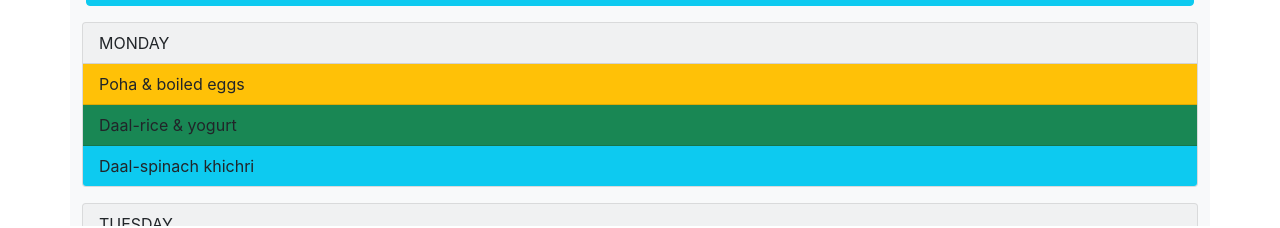
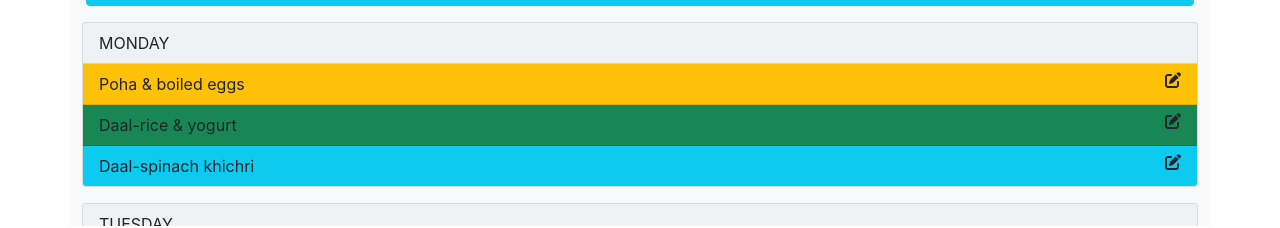
Before and after one commit to ShaliniPanwar/planrbud, a React (Create React App) app: page / in a window 1280 px wide. Both pictures are taken after a click on the button "Menu". Shown: the part 541-769 px from the top of the page. Built offline with nearby package versions, Linux system fonts and the light colour scheme.

Commit message:
menu edit feature added

```diff
--- a/src/Menu.js
+++ b/src/Menu.js
@@ -1,8 +1,8 @@
 // Importing necessary dependencies
 import React, { useState, useEffect }  from "react";
-// import { FontAwesomeIcon } from "@fortawesome/react-fontawesome";
+import { FontAwesomeIcon } from "@fortawesome/react-fontawesome";
 import { Modal, Button } from "react-bootstrap";
-// import { faEdit } from "@fortawesome/free-solid-svg-icons";
+import { faEdit } from "@fortawesome/free-solid-svg-icons";
 import menuIcon from './menuIcon.png';
 
 // Creating the Menu compoenent
@@ -19,8 +19,6 @@ function Menu() {
     { id:6, day: "SATURDAY", breakfast: "Besan chilla and smoothie", lunch: "Matar paneer & roti", dinner: "Pasta & tomato soup"},
     { id:7, day: "SUNDAY", breakfast: "Paneer paratha & sprouts", lunch: "Chole-rice & raita", dinner: "Soya pulav & soup"},
   ]);
-  // Variable for storing the new edited meal
-  // const [newMeal, setNewMeal] = useState("");
 
   // Array containing breakfast options to be displayed in a modal
   const [breakfastOptions] = useState([
@@ -87,34 +85,25 @@ function Menu() {
   }, [menuCard]);
 
   // Function to handle editing of a meal
-  // function handleEditMeal(changedMenu, key) {
-  //   setNewMeal(prompt("Enter the new meal:"));
-  //   // using the functional form of setState to access the previous state and updating it with the new item
-  //   setMeals((prev) => {
-  //     const updatedItems = [...prev]; // saving the updated items to localStorage
-  //     if(key==="breakfast"){
-  //       updatedItems[changedMenu.id-1].breakfast = newMeal;
-  //     }
-  //     else if(key==="lunch"){
-  //       updatedItems[changedMenu.id-1].lunch = newMeal;
-  //     }
-  //     else if(key==="dinner"){
-  //       updatedItems[changedMenu.id-1].dinner = newMeal;
-  //     }
-  //     updateLocalStorage("meals", updatedItems); // returning the new items array with the new item added
-  //     return updatedItems;
-  //   });
-  //   // clearing the input fields for the new item
-  //   setNewMeal("");
-  // };
+  const handleEditMeal = (id, mealType) => {
+    const newMeal = prompt("Enter the new meal:");
+    // Creating a copy of the menuCard state
+    const updatedMenu = [...menuCard];
+    // Finding the meal to edit by id
+    const mealToEdit = updatedMenu.find(meal => meal.id === id);
+    // Updating the meal with the new meal
+    mealToEdit[mealType] = newMeal;
+    // Setting the state with the updated menu
+    setMenuCard(updatedMenu);
+    updateLocalStorage(menuCard);
+};
 
-  // Function to update localStorage with the current meals
-  // function updateLocalStorage(mealItems = meals) {
-  //   // saving the current meals as a JSON string in localStorage
-  //   localStorage.setItem("meals", JSON.stringify(mealItems));
-  // };
+  // Function to update the local storage with the updated menu
+  const updateLocalStorage = (updatedMenu) => {
+    localStorage.setItem("menuCard", JSON.stringify(updatedMenu));
+  };
 
-  // // Returning the JSX for the Menu component / Rendering the Menu component
+  // Returning the JSX for the Menu component / Rendering the Menu component
   return (
     <div className="container bg-light">
       {/* Heading and icon for the Outings component */}
@@ -179,15 +168,15 @@ function Menu() {
                 <ul className="list-group list-group-flush">
                   <li className={`list-group-item bg-warning d-flex justify-content-between`}>
                     {menu.breakfast}
-                    {/* <FontAwesomeIcon style={{marginLeft: "10px"}} icon={faEdit} onClick={() => handleEditMeal(menu, "breakfast")} /> */}
+                    <FontAwesomeIcon style={{marginLeft: "10px"}} icon={faEdit} onClick={() => handleEditMeal(menu.id,"breakfast")} />
                   </li>
                   <li className={`list-group-item bg-success d-flex justify-content-between`}>
                     {menu.lunch}
-                    {/* <FontAwesomeIcon style={{marginLeft: "10px"}} icon={faEdit} onClick={() => handleEditMeal(menu, "lunch")} /> */}
+                    <FontAwesomeIcon style={{marginLeft: "10px"}} icon={faEdit} onClick={() => handleEditMeal(menu.id,"lunch")} />
                   </li>
                   <li className={`list-group-item bg-info d-flex justify-content-between`}>
                     {menu.dinner}
-                    {/* <FontAwesomeIcon style={{marginLeft: "10px"}} icon={faEdit} onClick={() => handleEditMeal(menu, "dinner")} /> */}
+                    <FontAwesomeIcon style={{marginLeft: "10px"}} icon={faEdit} onClick={() => handleEditMeal(menu.id,"dinner")} />
                   </li>
                 </ul>
             </div>
```
